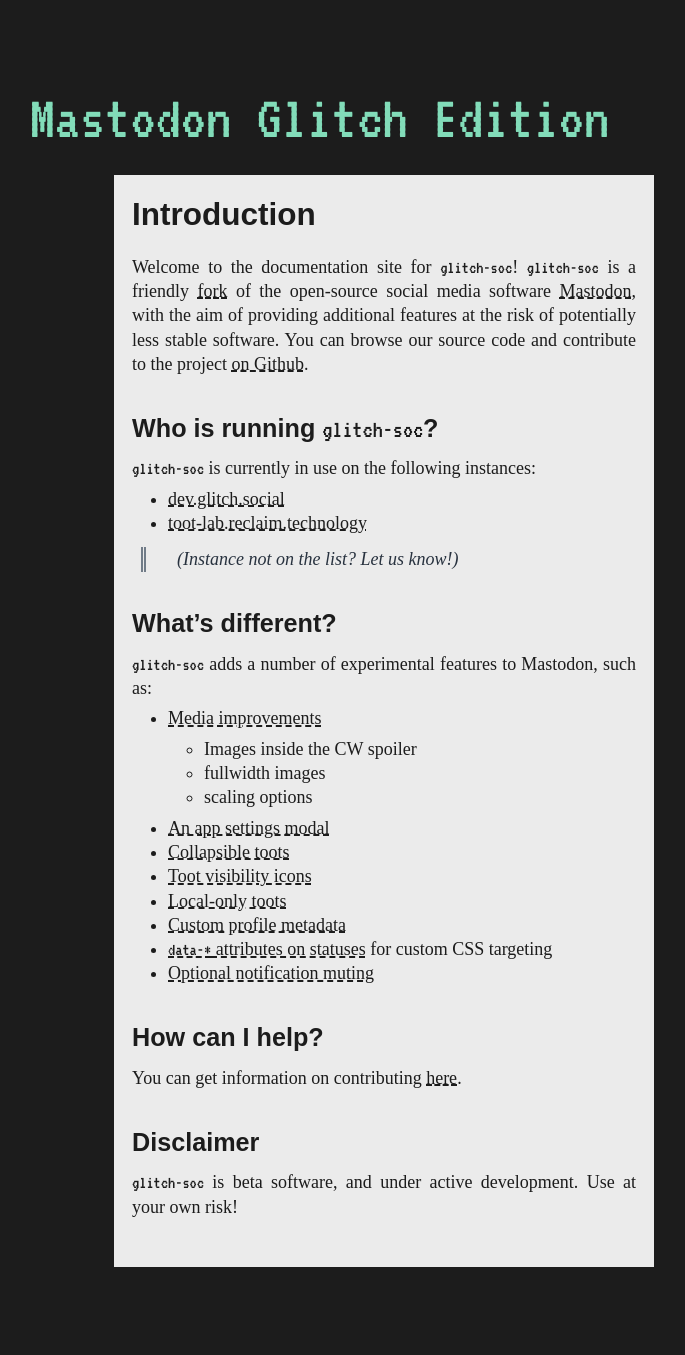
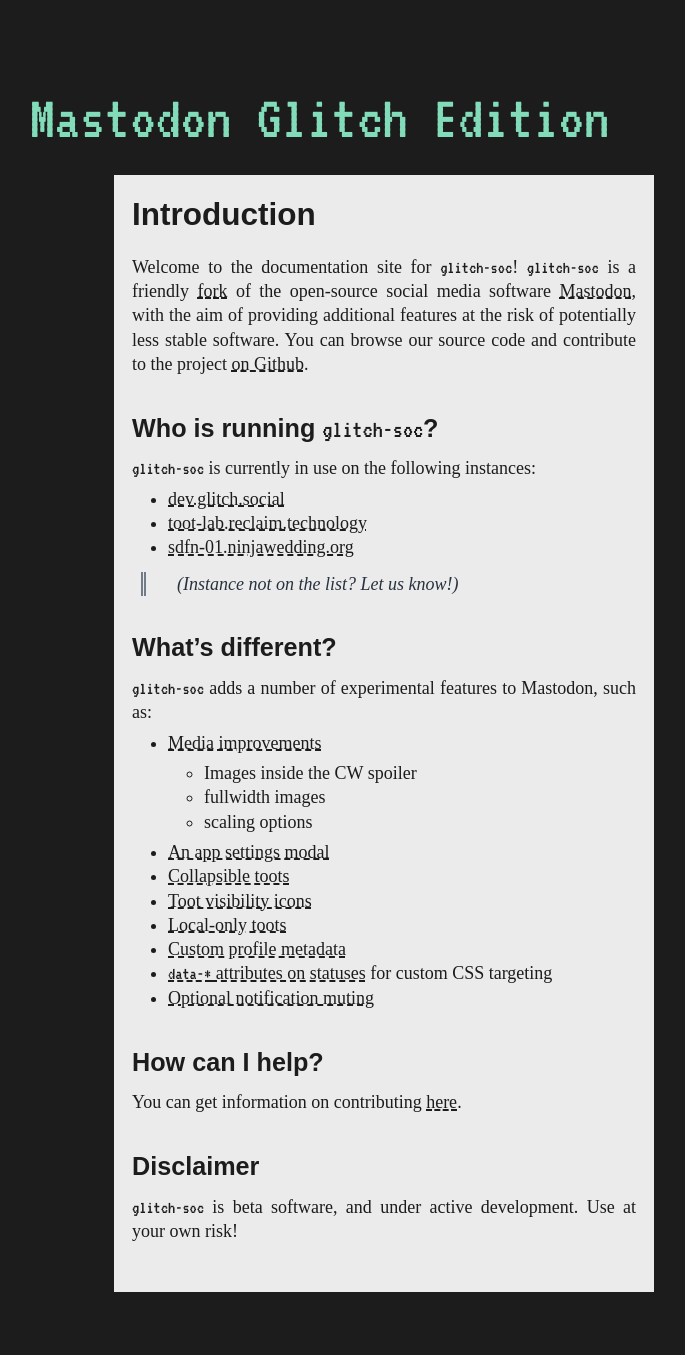
Before and after one commit to glitch-soc/docs, a Jekyll site: the page built from index.md, in a window 1280 px wide. Shown: the whole page, without its empty margins (256-941 px from the left). Built offline with Jekyll 4.4.1, drawn with Linux system fonts in a browser that asks for light colours; some web fonts are replaced; our own code applies the rules of GitHub Pages for plain Markdown files; before the commit the page ends 1330 px from its top, so only the background shows below that.

Commit message:
Add sdfn-01.ninjawedding.org to in-use list

```diff
--- a/index.md
+++ b/index.md
@@ -12,6 +12,7 @@ You can browse our source code and contribute to the project [on Github][glitch-
 
  - [dev.glitch.social](https://dev.glitch.social/)
  - [toot-lab.reclaim.technology](https://toot-lab.reclaim.technology/)
+ - [sdfn-01.ninjawedding.org](https://sdfn-01.ninjawedding.org/)
 
 >   (Instance not on the list? Let us know!)
 
```
